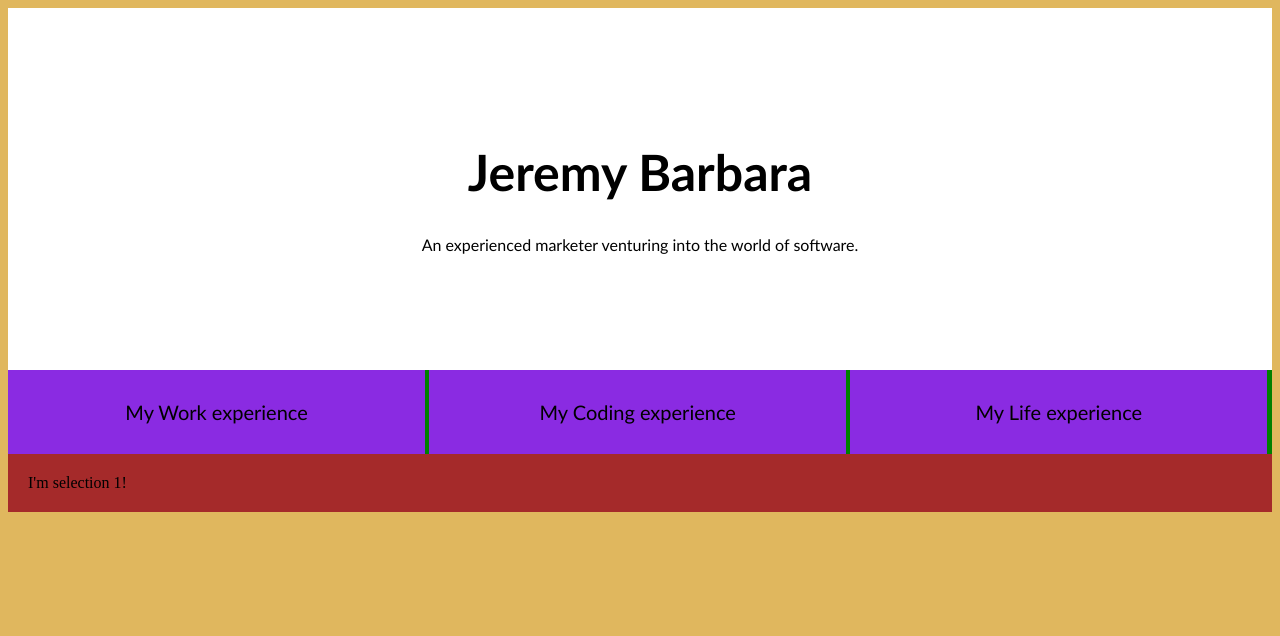
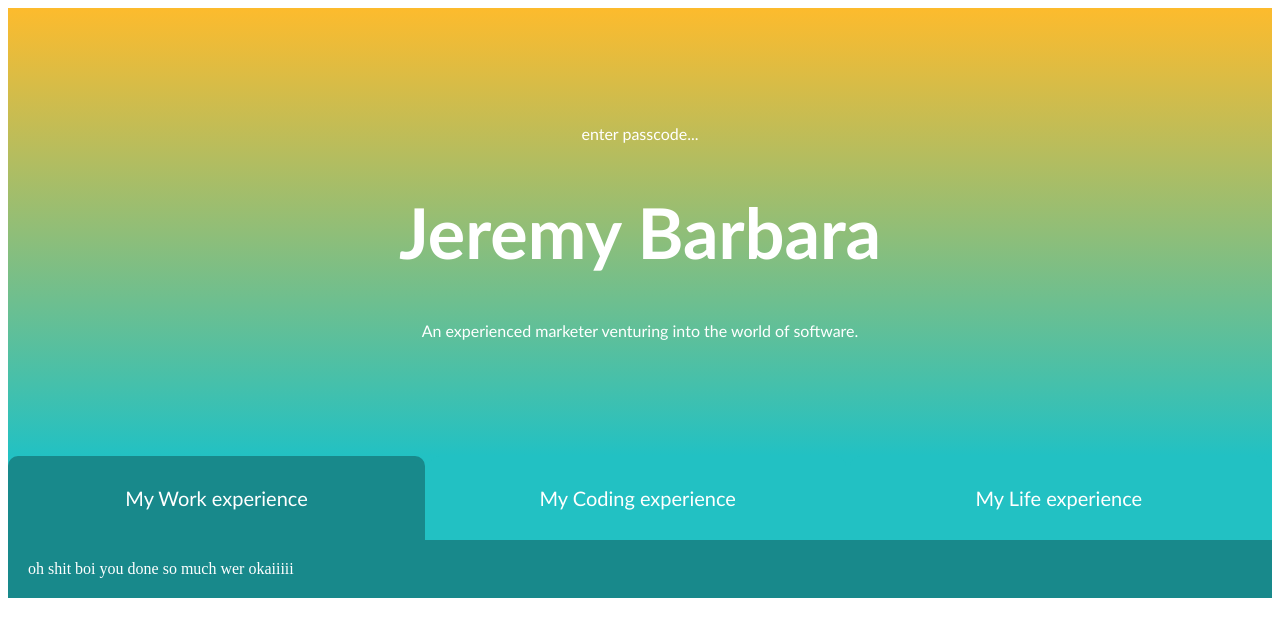
Before and after one commit to eurobi/my-personal-webiste, a plain HTML site: page index.html in a window 1280 px wide. Both pictures are taken after a click on the element "My Work experience". Drawn offline with Linux system fonts and the light colour scheme.

Commit message:
new colors and fully functional javascript selections

```diff
--- a/index.html
+++ b/index.html
@@ -7,6 +7,7 @@
 
 <body>
     <div id="headline-div">
+        <p>enter passcode...</p>
         <h1 id="headline">Jeremy Barbara</h1>
         <p>An experienced marketer venturing into the world of software.</p>
     </div>
@@ -16,13 +17,13 @@
         <div class="selection" id="selection-3">My Life experience</div>
     </div>
     <div class="description" id="description-1">
-        <p>I'm selection 1!</p>
+        <p>oh shit boi you done so much wer okaiiiii</p>
     </div>
     <div class="description" id="description-2">
-        <p>I'm selection 2!</p>
+        <p>oh wow you is a coing all up in here sheeeeesh</p>
     </div>
     <div class="description" id="description-3">
-        <p>I'm selection 3!</p>
+        <p>oh you have one of those heeeh</p>
     </div>
 </body>
 <script src="script.js"></script>
--- a/script.js
+++ b/script.js
@@ -7,19 +7,31 @@ const description2 = document.getElementById('description-2');
 const description3 = document.getElementById('description-3');
 
 selection1.addEventListener('click', function(){
-    description1.style.display = "block"
-    description2.style.display = "none"
-    description3.style.display = "none"
+    description1.style.display = "block";
+    description2.style.display = "none";
+    description3.style.display = "none";
+    selection1.style.backgroundColor = "#18898b";
+    selection2.style.removeProperty("background-color");
+    selection3.style.removeProperty("background-color");
  });
 
 selection2.addEventListener('click', function(){
-    description1.style.display = "none"
-    description2.style.display = "block"
-    description3.style.display = "none"
+    description1.style.display = "none";
+    description2.style.display = "block";
+    description3.style.display = "none";
+    selection1.style.removeProperty("background-color");
+    selection2.style.backgroundColor = "#18898b";
+    selection3.style.removeProperty("background-color");
+
  });
 
  selection3.addEventListener('click', function(){
-    description1.style.display = "none"
-    description2.style.display = "none"
-    description3.style.display = "block"
+    description1.style.display = "none";
+    description2.style.display = "none";
+    description3.style.display = "block";
+    selection1.style.removeProperty("background-color");
+    selection2.style.removeProperty("background-color");
+    selection3.style.backgroundColor = "#18898b";
  });
+
+ selection1.style.backgroundColor = "#18898b"
--- a/style.css
+++ b/style.css
@@ -1,36 +1,63 @@
 body {
-    background: rgb(224, 183, 94);
+    background: white;
+    color: white;
 }
 
 #headline-div {
-    background: white;
+    background: linear-gradient(0deg, rgba(34,193,195,1) 0%, rgba(253,187,45,1) 100%);
     text-align: center;
     padding: 100px;
     font-family: 'Trebuchet MS', sans-serif;
 }
 
 h1 {
-    font-size: 50px;
+    font-size: 70px;
+    color: white;
+
 }
 
 #but-im-not-a-wrapper {
-    background-color: green;
+    background-color: #22c1c3;
     white-space: nowrap;
 }
 
 .selection{
     width: 33%;
-    background-color: blueviolet;
+    background-color: #22c1c3;
     display: inline-block;
     text-align: center;
     padding-top: 30px;
     padding-bottom: 30px;
     font-family: 'Trebuchet MS', sans-serif;
     font-size: 20px;
+    border-top-left-radius: 10px;
+    border-top-right-radius: 10px;
 }
 
+
+.selection:hover{
+    background-color: #18898b;
+}
+
+#selection-1{
+    background-color: transparent;
+}
+
+#selection-1:hover{
+    background-color: #18a1a3;
+}
+
+#selection-2:hover{
+    background-color: #18a1a3;
+}
+
+#selection-3:hover{
+    background-color: #18a1a3;
+}
+
+
 .description {
-    background-color: brown;
+    background-color: #18898b;
     padding: 20px;
 }
 
@@ -39,7 +66,7 @@ h1 {
     margin: 0px;
 }
 
-#description-2 {
+#description-1 {
 
 }
 
```
